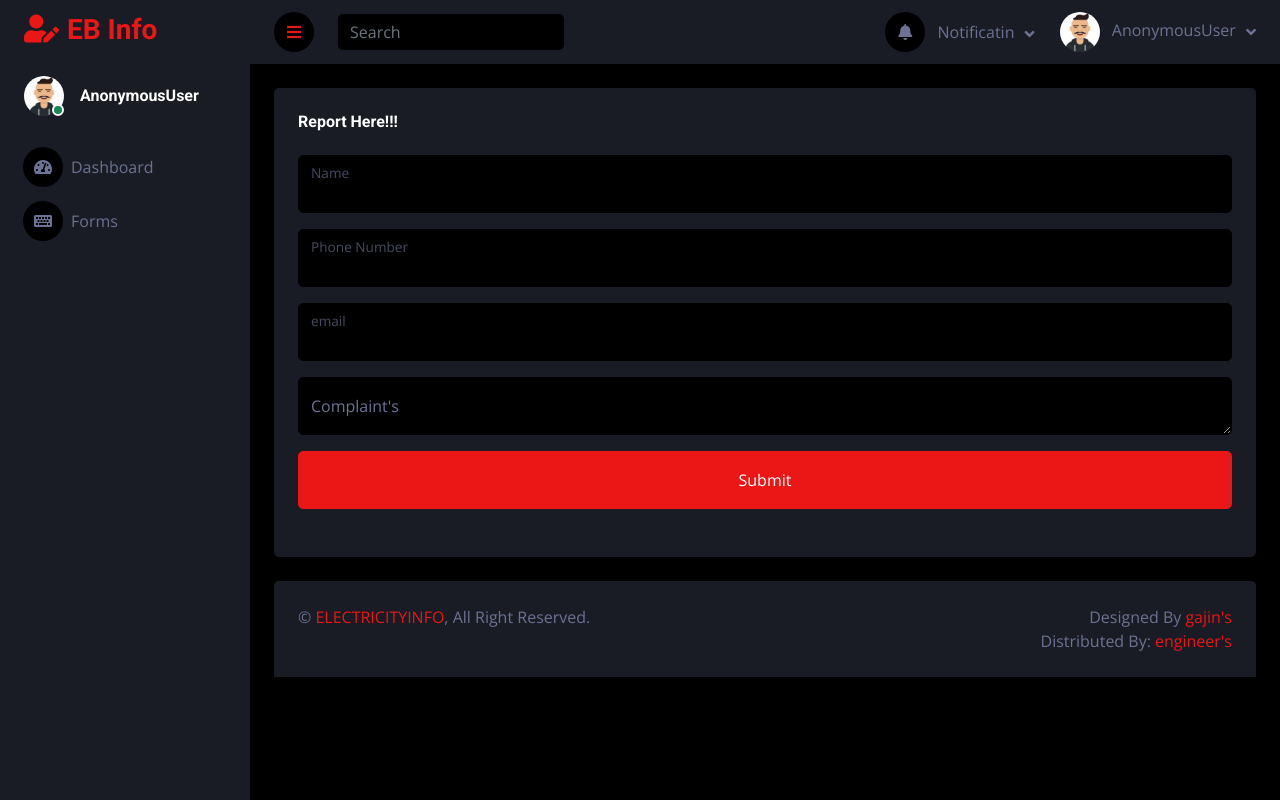
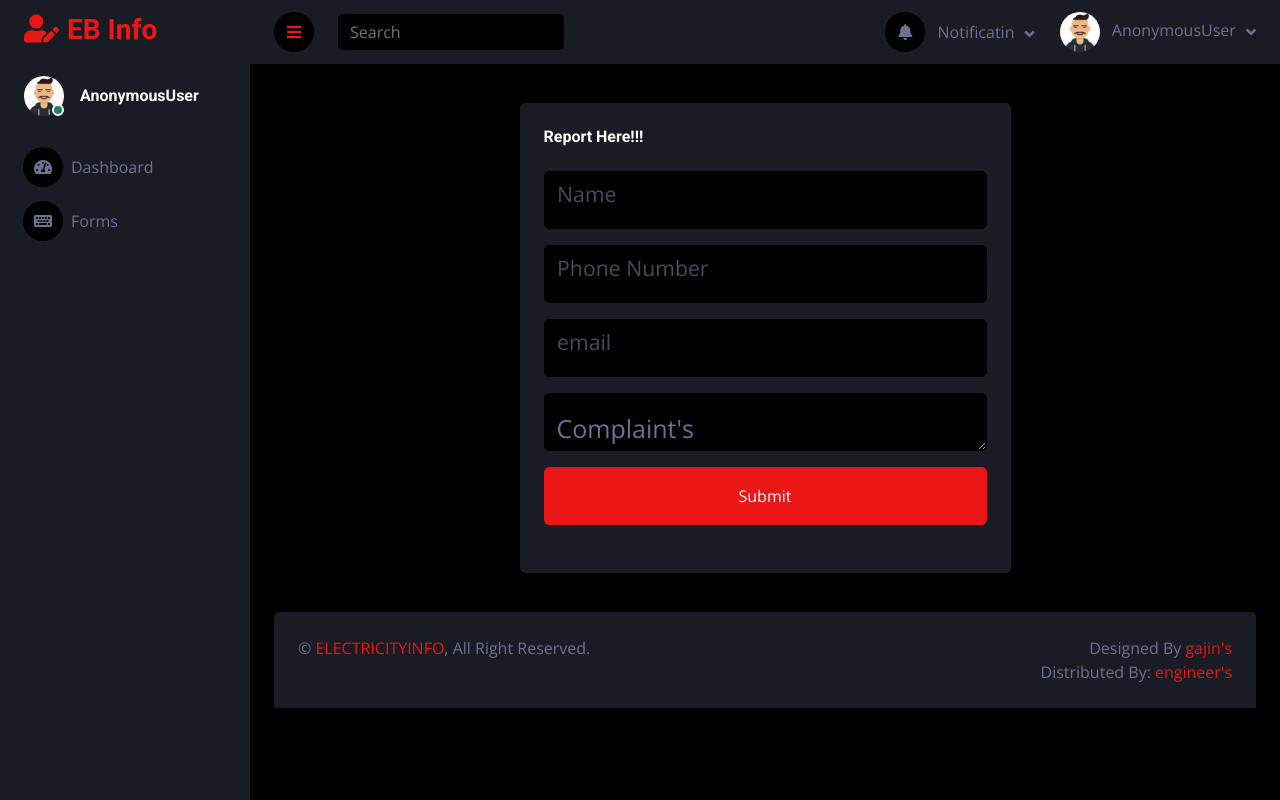
Before and after one commit to Praveen-18/electricity3, a Django app: page /form in a window 1280 px wide. Run offline with Django 3.2, Linux system fonts and the light colour scheme; parts of the project's set-up code (start-up, migrations or seed data) failed here and were passed over; some libraries are stand-ins or nearby versions.

Commit message:
form updated

```diff
--- a/ninja/templates/ninja/form.html
+++ b/ninja/templates/ninja/form.html
@@ -1,17 +1,28 @@
 {% extends 'ninja/base.html' %}
 {% block content %}
+    <head>
+<style>
+    .grid{
+        display: grid;
+        place-items: center;
+        font-size: 25px;
+        height:500px;
+    }
+</style>
+    </head>
+        <div class="container-fluid pt-4 px-4" style="justify-content: center">
+            <div class="grid">
+            <div class="col-sm-10 col-xl-6" style="justify-content: center">
+                <form method="POST" style="justify-content: center">
+                    {% csrf_token %}
 
-            <div class="container-fluid pt-4 px-4">
-                    <div class="col-sm-12 col-xl-12">
-                        <form  method="POST">
-    {% csrf_token %}
                     <div class="bg-secondary rounded h-100 p-4">
                         <h6 class="mb-4">Report Here!!!</h6>
-                            <div class="form-floating mb-3">
+                        <div class="form-floating mb-3" style="justify-content: center">
                             <input name="name" type="text" class="form-control" id="floatingInput">
                             <label for="floatingInput">Name</label>
                         </div>
-                            <div class="form-floating mb-3">
+                        <div class="form-floating mb-3" style="justify-content: center">
                             <input name="phonenumber" type="text" class="form-control" id="floatingPassword">
                             <label for="floatingPassword">Phone Number</label>
                         </div>
@@ -21,7 +32,7 @@
                             <label for="floatingPassword">email</label>
                         </div>
                         <div class="form-floating mb-3">
-                                <textarea name="complaints"  class="form-control" placeholder="Leave a comment here"
+                                <textarea name="complaints" class="form-control" placeholder="Leave a comment here"
                                           id="floatingTextarea"></textarea>
                             <label for="floatingTextarea">Complaint's</label>
                         </div>
@@ -31,9 +42,10 @@
                 </form>
 
             </div>
+
         </div>
 
-
+    </div>
 
 
 
```
Also changed, not shown: db.sqlite3. Lines whose indentation alone changed are shown as unchanged.
